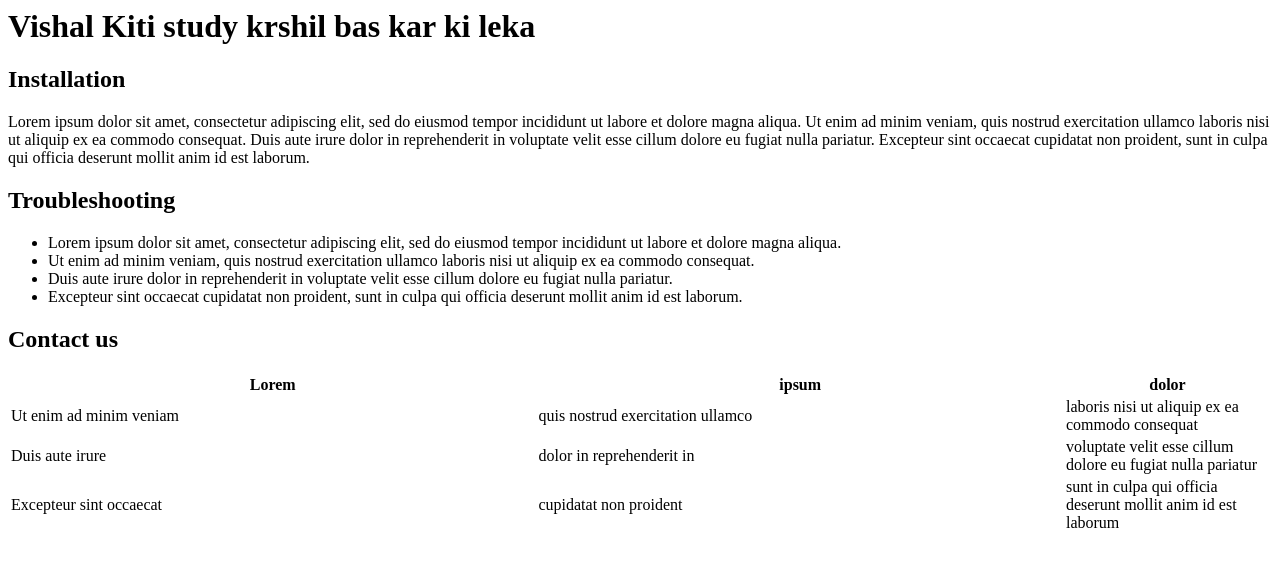
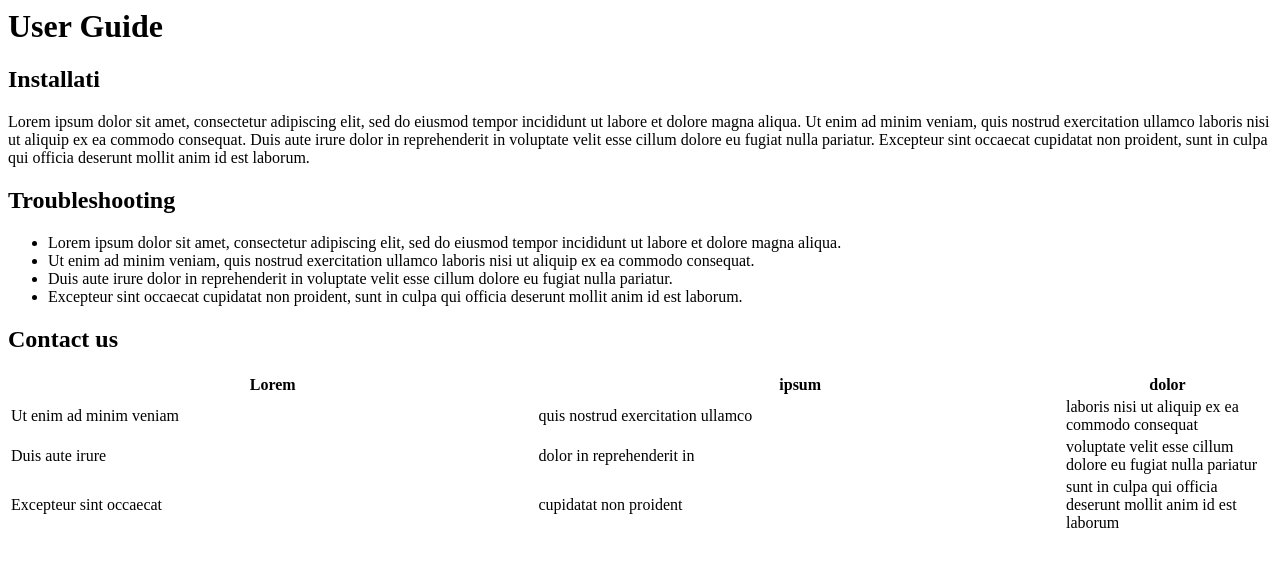
Before and after one commit to shubhamvaidya-9090/github-ci-cd, a plain HTML site: page index.html in a window 1280 px wide. Drawn offline with Linux system fonts and the light colour scheme.

Commit message:
Deploying to gh-pages from @ shubhamvaidya-9090/github-ci-cd@007c39eafcb8396914d1e35a5739cbbbed6ef1e5 🚀

```diff
--- a/index.html
+++ b/index.html
@@ -1,5 +1,5 @@
-<h1 id="vishal-kiti-study-krshil-bas-kar-ki-leka">Vishal Kiti study krshil bas kar ki leka</h1>
-<h2 id="installation">Installation</h2>
+<h1 id="user-guide">User Guide</h1>
+<h2 id="installati">Installati</h2>
 <p>Lorem ipsum dolor sit amet, consectetur adipiscing elit, sed do eiusmod tempor incididunt ut labore et dolore magna aliqua. Ut enim ad minim veniam, quis nostrud exercitation ullamco laboris nisi ut aliquip ex ea commodo consequat. Duis aute irure dolor in reprehenderit in voluptate velit esse cillum dolore eu fugiat nulla pariatur. Excepteur sint occaecat cupidatat non proident, sunt in culpa qui officia deserunt mollit anim id est laborum.</p>
 <h2 id="troubleshooting">Troubleshooting</h2>
 <ul>
```
